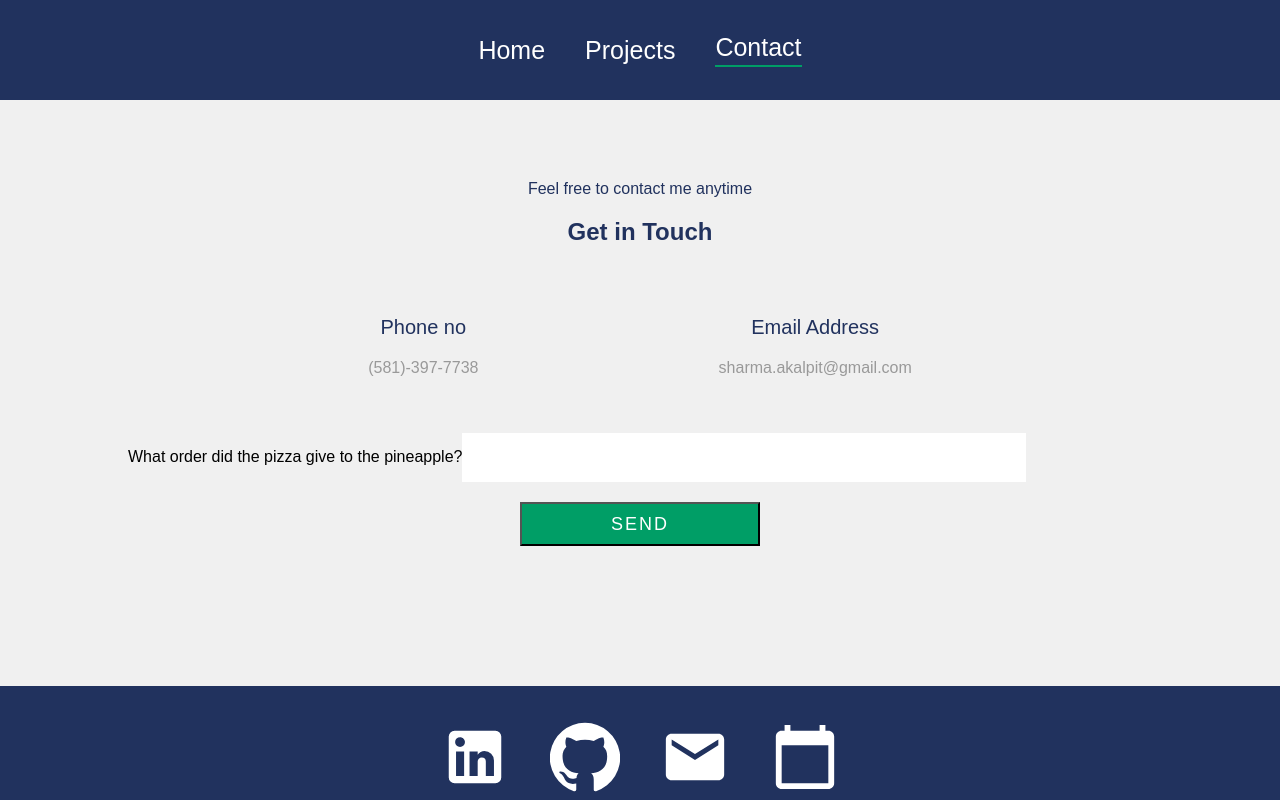
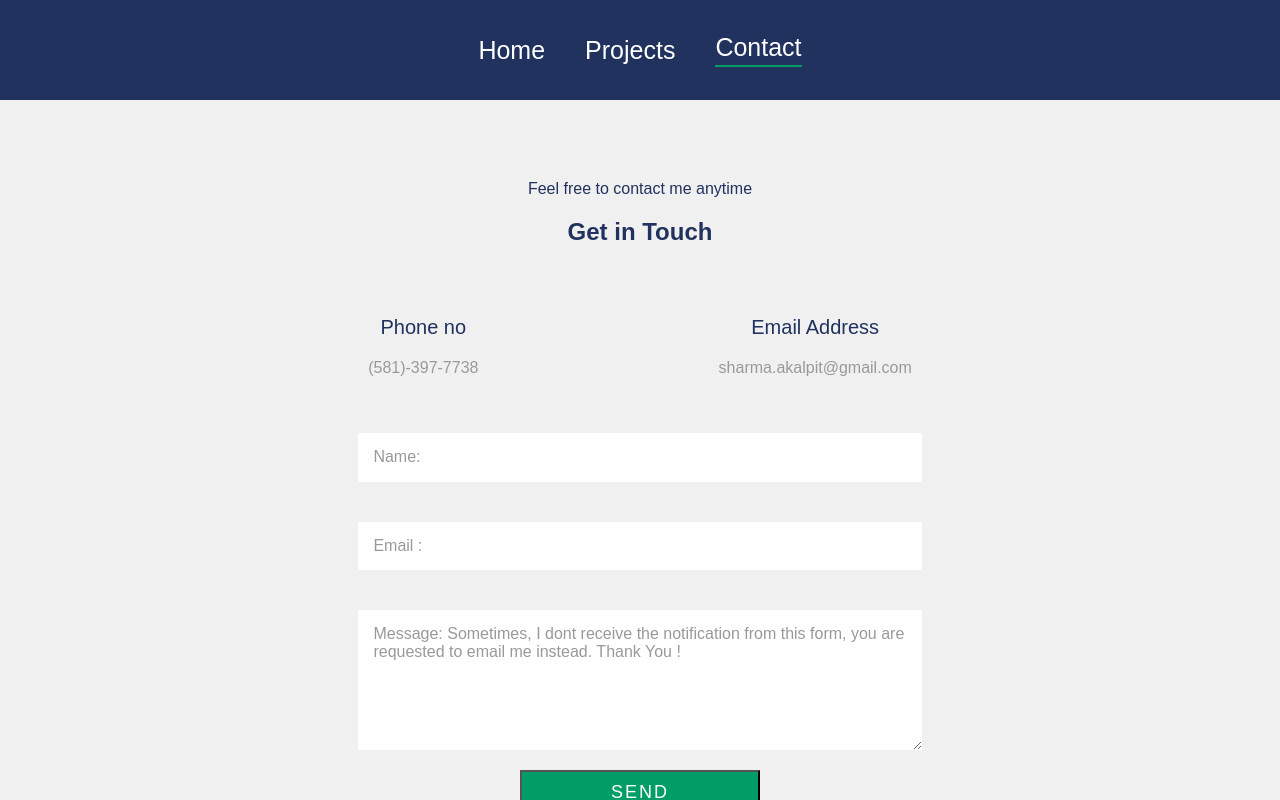
Before and after one commit to skininja673/Portfolio-React, a React (Create React App) app: page /contact in a window 1280 px wide. Shown: the top 800 px of the page. Built offline with nearby package versions, Linux system fonts and the light colour scheme.

Commit message:
progress 3

```diff
--- a/src/components/Form.js
+++ b/src/components/Form.js
@@ -1,26 +1,12 @@
 import React from 'react';
-// import { FormDisclaimer } from '../helpers/Data';
+import { FormDisclaimer } from '../helpers/Data';
 
 const Form = () => {
-    const handleSubmit = () => {
-        console.log('handled submit');
-    };
     return (
-        <form
-            name='contact'
-            method='post'
-            data-netlify='true'
-            onSubmit={handleSubmit}
-        >
+        <form name='contact' method='post' data-netlify='true'>
             <input type='hidden' name='form-name' value='contact' />
 
-            <input type='hidden' name='form-name' value='pizzaOrder' />
-            <label>
-                What order did the pizza give to the pineapple?
-                <input name='order' type='text' />
-            </label>
-
-            {/* <input
+            <input
                 type='text'
                 name='name'
                 placeholder='Name: '
@@ -38,7 +24,7 @@ const Form = () => {
                 id=''
                 placeholder={`Message: ${FormDisclaimer}`}
                 className='styleMe'
-            ></textarea> */}
+            ></textarea>
             <button
                 type='submit'
                 // value='Send Message'
```
